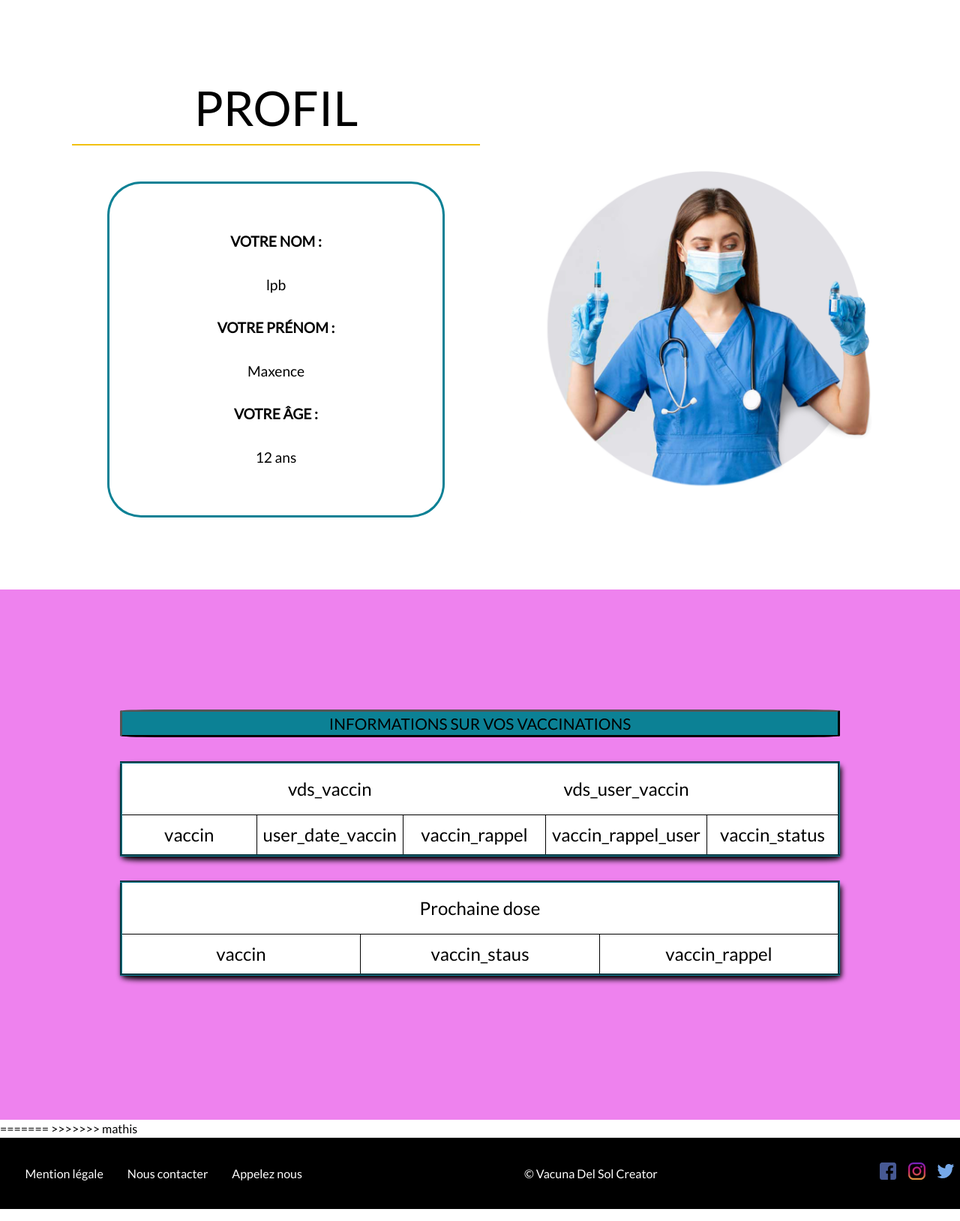
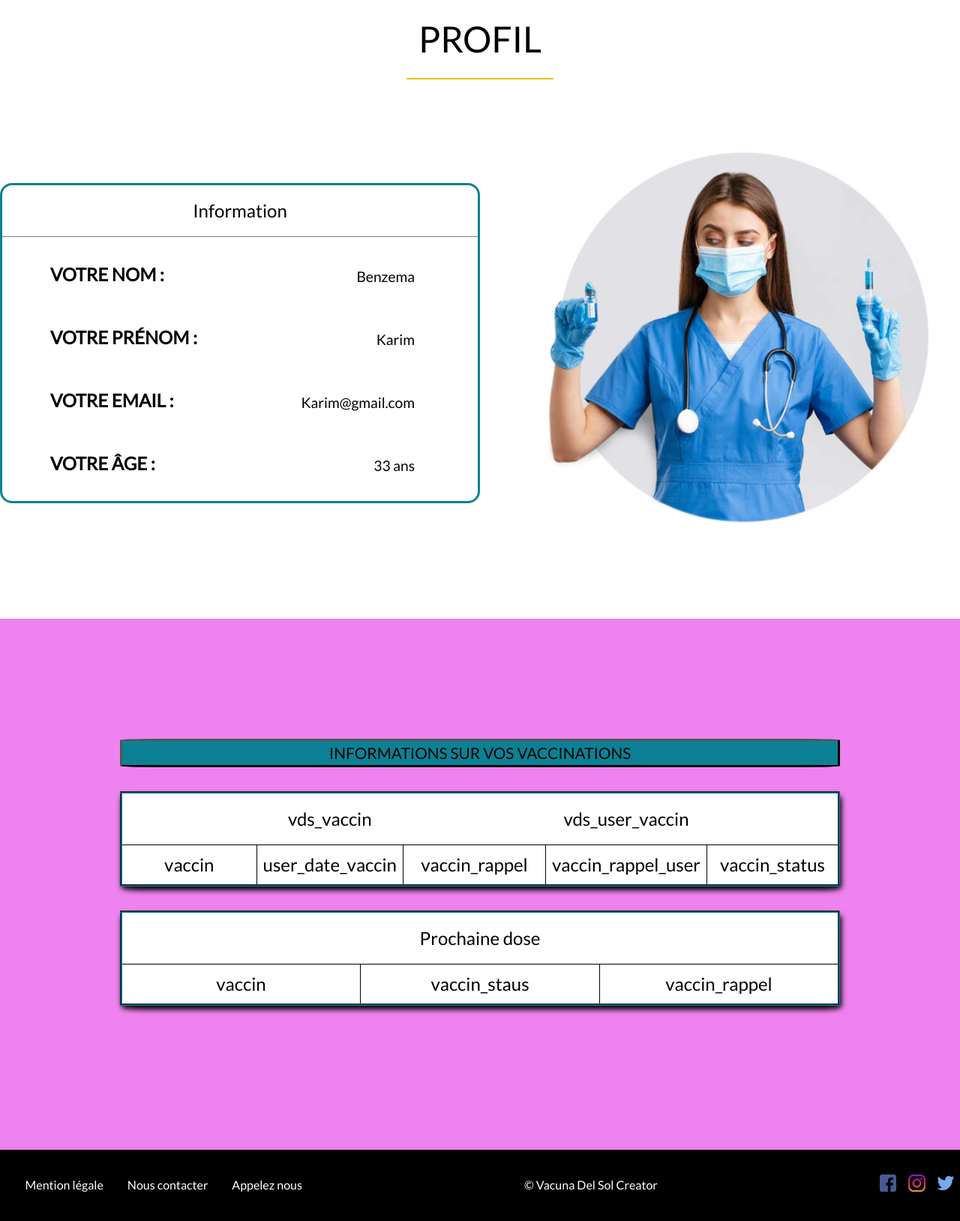
Before and after one commit to Johjoh-6/La-Vacuna-del-Sol, a PHP site: page /profil.php in a window 1280 px wide. Shown: the part 112-1740 px from the top of the page at 75% size. Run offline with PHP 8.4, Linux system fonts and the light colour scheme; some libraries are stand-ins or nearby versions.

Commit message:
pofil top

```diff
--- a/asset/css/style.css
+++ b/asset/css/style.css
@@ -546,54 +546,62 @@ button.active{
 
 /***************PROFIL***************************/
 
+.text_contact {
+    display: flex;
+    align-items: center;
+    justify-content: center;
+}
+.text_contact h2 {
+    font-size: 3rem;
+    text-transform: uppercase;
 
-
+}
 #profil{
-    padding: 6rem;
+    padding: 2rem 0 5rem 0;
 }
 .wrap_profil{
-    max-width: 1200px;
+    max-width: 1300px;
     margin: 0 auto ;
     width: 100%;
     display: flex;
     justify-content: space-between;
-    align-items:end;
+    align-items:center;
+}
+.wrap_profil .profil_right{
+    transform: scaleX(-1);
 }
 
-.information_contact{
-    padding: 3rem;
-    margin: 0 auto;
-    /*box-shadow: 2px 2px 5px 0.5px black;*/
-    max-width: 450px;
-    line-height: 3;
-    border-radius: 10%;
-    background-color: white;
-    border: solid 3px var(--bleu);
+#profil .title_profil {
+    font-size: 1.5rem;
+    border-bottom: solid 1px grey;
+    padding: 1rem;
+    text-align: center;
+    margin-bottom: 1rem;
 }
 
-#profil h2{
-    text-transform: uppercase;
-    text-align: center;
-    font-size: 4rem;
+#profil .information_contact{
+    border: solid 3px var(--bleu);
+    border-radius: 1rem;
 }
-.separator_vaccin{
-    margin-bottom: 3rem;
-    background-color: var(--jaune);
-    width: 100%;
-    height: 2px;
+#profil .profil_name {
+    padding: 1rem 0 0 4rem;
+    display: flex;
+    align-items: end;
+    margin-bottom: 2rem;
+    justify-content: space-between;
+    max-width: 550px;
 }
 
-#profil .profil_h3{
+#profil .information_contact h3{
+    /*margin-bottom: 1rem;*/
+    font-size: 1.5rem;
+    text-transform: uppercase;
     font-weight: bold;
-    font-size: 1.2rem;
-    text-align: center;
-    text-transform: uppercase;
 }
-.information_contact p{
-    text-align: center;
+#profil .information_contact p{
+    /*margin-bottom: 2rem;*/
     font-size: 1.2rem;
 }
-
 
 #profil .profil_left {
     width: 50%;
--- a/profil.php
+++ b/profil.php
@@ -9,27 +9,38 @@ require ('inc/pdo.php');
 include ('inc/header.php');
 ?>
 
+    <div class="text_contact">
+        <h2 class="title">Profil</h2>
+    </div>
     <!--USER Profil-->
     <section id="profil">
         <div class="wrap_profil">
             <div class="profil_left">
-                <div class="profil_h2">
-                    <h2>Profil</h2>
-                </div>
-                <div class="separator_vaccin"></div>
                 <div class="information_contact">
-                    <h3 class="profil_h3">Votre nom :</h3>
-                    <p>lpb</p>
-                    <h3 class="profil_h3">Votre prénom :</h3>
-                    <p>Maxence</p>
-                    <h3 class="profil_h3">Votre âge :</h3>
-                    <p>12 ans</p>
+                    <div class="title_profil">
+                        <h2>Information</h2>
+                    </div>
+                    <div class="profil_name">
+                        <h3 class="profil_h3">Votre nom :</h3>
+                        <p>Benzema</p>
+                    </div>
+                    <div class="profil_name">
+                        <h3 class="profil_h3">Votre prénom :</h3>
+                        <p>Karim</p>
+                    </div>
+                    <div class="profil_name">
+                        <h3 class="profil_h3">Votre email :</h3>
+                        <p>Karim@gmail.com</p>
+                    </div>
+                    <div class="profil_name">
+                        <h3 class="profil_h3">Votre âge :</h3>
+                        <p>33 ans</p>
+                    </div>
                 </div>
             </div>
             <div class="profil_right">
                 <img src="./asset/img/profil.png" alt="">
             </div>
-
         </div>
     </section>
 
@@ -77,8 +88,6 @@ include ('inc/header.php');
             </div>
         </div>
     </section>
-=======
->>>>>>> mathis
 
 
 <?php include ('inc/footer.php');
```
